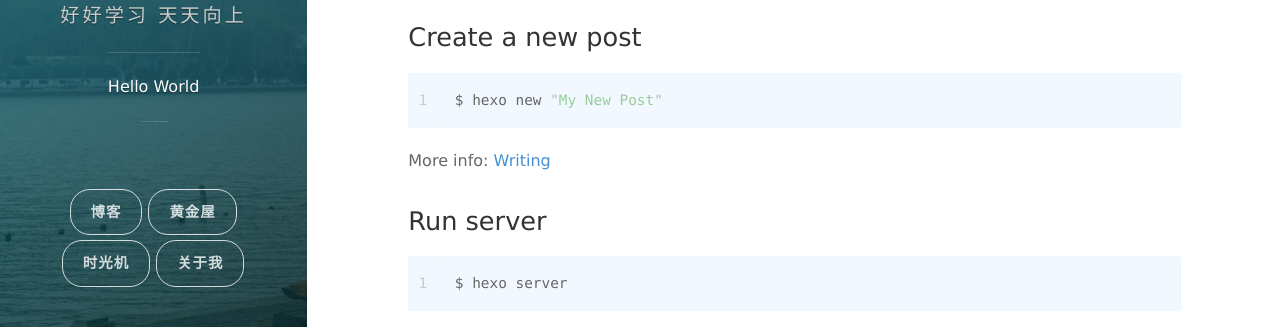
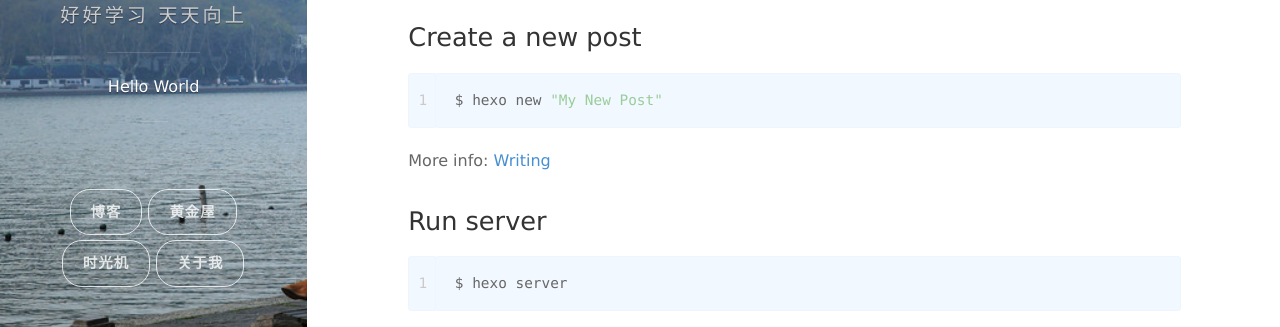
Before and after one commit to itclimb/itclimb.github.io, a plain HTML site: page 2017/07/04/hello-world/index.html in a window 1280 px wide. Shown: the part 326-653 px from the top of the page. Drawn offline with nearby package versions, Linux system fonts and the light colour scheme; some packages are replaced by stand-ins of ours; a script that the page names is missing.

Commit message:
Site updated: 2017-07-07 10:54:16

```diff
--- a/2017/07/04/hello-world/index.html
+++ b/2017/07/04/hello-world/index.html
@@ -136,7 +136,7 @@
 
     </div>
 
-    <div class="panel-cover--overlay cover-green"></div>
+    <div class="panel-cover--overlay cover-disabled"></div>
   </div>
 </header>
 
```
Also changed, not shown: archives/2017/07/index.html (+1 -1 lines), archives/2017/index.html (+1 -1 lines), archives/index.html (+1 -1 lines), index.html (+1 -1 lines).
